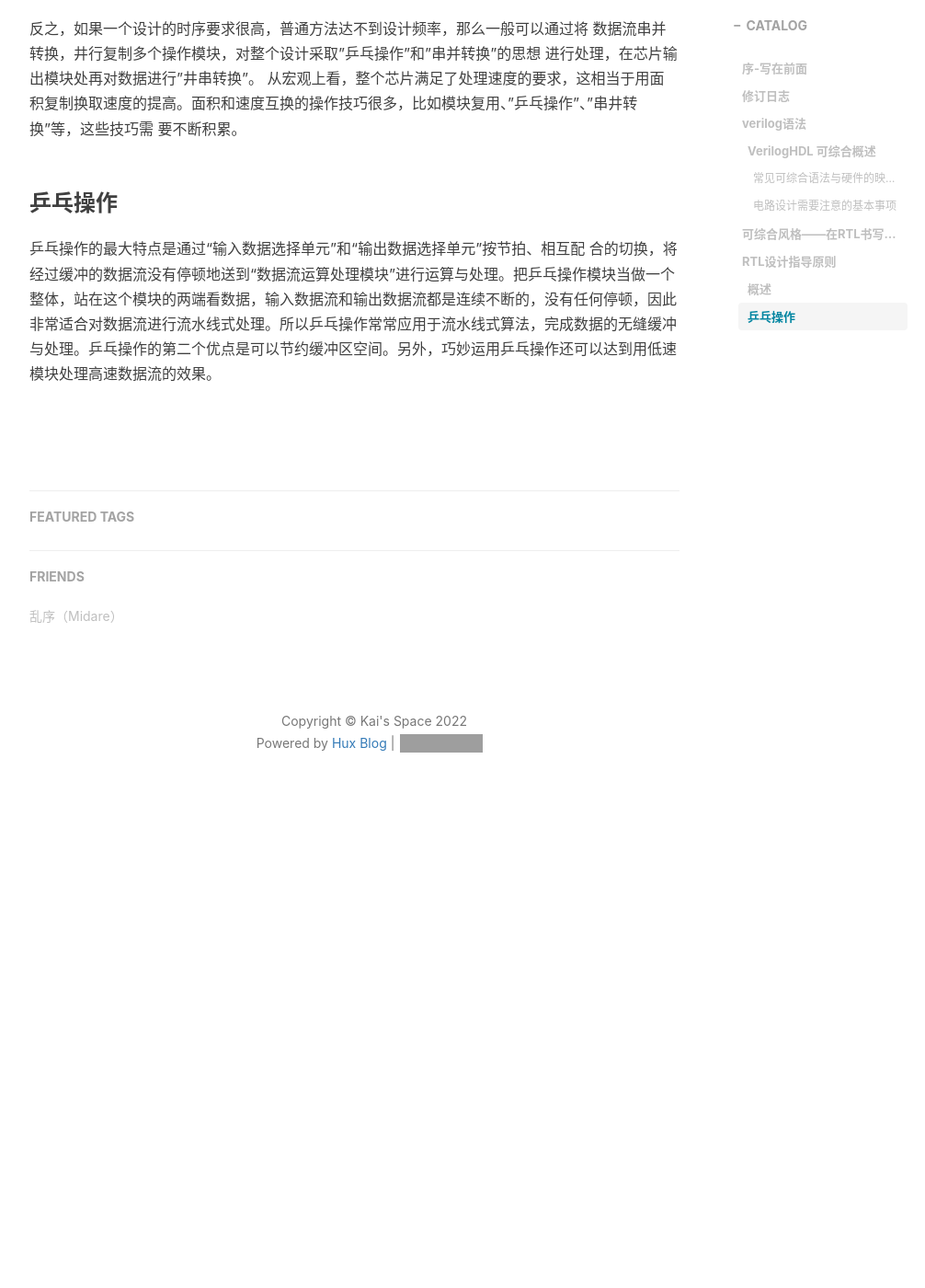
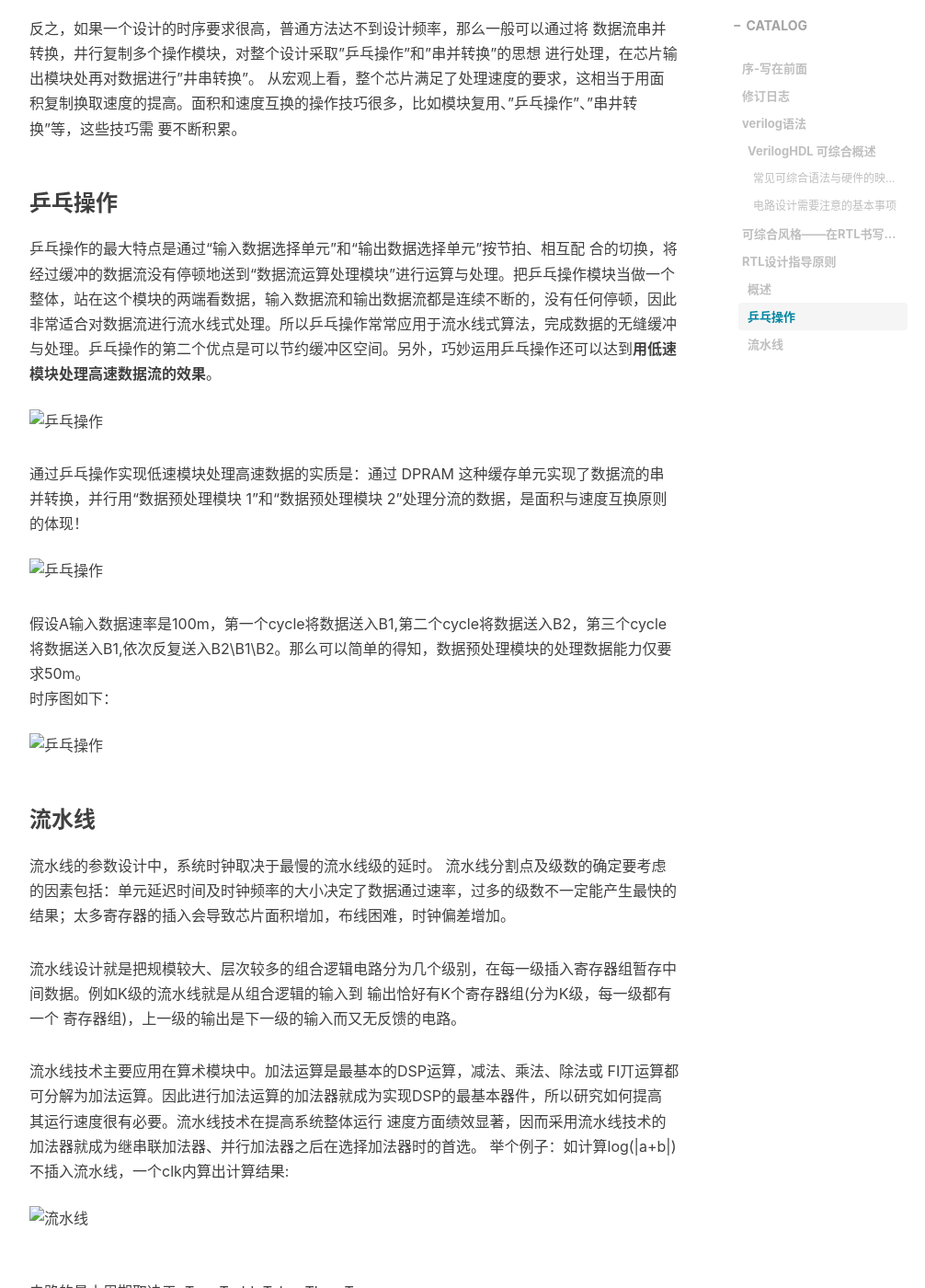
Before and after one commit to Kaigard/Kaigard.github.io, a Jekyll site: the page built from _posts/An Incomplete Guide to ASIC/2022-8-16-AIG_ASIC.md, in a window 1280 px wide and 1400 px high, scrolled down 6434 px. Shown: the whole window at 92% size, without its empty margins (233-1239 px from the left). Built offline with Jekyll 4.4.1, drawn with Linux system fonts in a browser that asks for light colours; nearby versions of some CDN libraries; comment, search, counter and statistics services are not loaded; before the commit the page ends 7346 px from its top, so only the background shows below that; some of the changed text lies outside the part shown; grey boxes are pictures that could not be loaded.

Commit message:
完成第一章。

```diff
--- a/_posts/An Incomplete Guide to ASIC/2022-8-16-AIG_ASIC.md
+++ b/_posts/An Incomplete Guide to ASIC/2022-8-16-AIG_ASIC.md
@@ -139,4 +139,30 @@ RTL 级设计的评判标准很多，如时序性能、所占面积、可测试
 
 ### 乒乓操作
 
-乒乓操作的最大特点是通过“输入数据选择单元”和“输出数据选择单元”按节拍、相互配 合的切换，将经过缓冲的数据流没有停顿地送到“数据流运算处理模块”进行运算与处理。把乒乓操作模块当做一个整体，站在这个模块的两端看数据，输入数据流和输出数据流都是连续不断的，没有任何停顿，因此非常适合对数据流进行流水线式处理。所以乒乓操作常常应用于流水线式算法，完成数据的无缝缓冲与处理。乒乓操作的第二个优点是可以节约缓冲区空间。另外，巧妙运用乒乓操作还可以达到用低速模块处理高速数据流的效果。
+乒乓操作的最大特点是通过“输入数据选择单元”和“输出数据选择单元”按节拍、相互配 合的切换，将经过缓冲的数据流没有停顿地送到“数据流运算处理模块”进行运算与处理。把乒乓操作模块当做一个整体，站在这个模块的两端看数据，输入数据流和输出数据流都是连续不断的，没有任何停顿，因此非常适合对数据流进行流水线式处理。所以乒乓操作常常应用于流水线式算法，完成数据的无缝缓冲与处理。乒乓操作的第二个优点是可以节约缓冲区空间。另外，巧妙运用乒乓操作还可以达到**用低速模块处理高速数据流的效果**。
+![乒乓操作](./img/Picture1.png)
+
+通过乒乓操作实现低速模块处理高速数据的实质是：通过 DPRAM 这种缓存单元实现了数据流的串并转换，并行用“数据预处理模块 1”和“数据预处理模块 2”处理分流的数据，是面积与速度互换原则的体现！
+![乒乓操作](./img/Picture2.png)
+
+假设A输入数据速率是100m，第一个cycle将数据送入B1,第二个cycle将数据送入B2，第三个cycle将数据送入B1,依次反复送入B2\B1\B2。那么可以简单的得知，数据预处理模块的处理数据能力仅要求50m。
+时序图如下：
+![乒乓操作](./img/Picture3.png)
+
+### 流水线
+流水线的参数设计中，系统时钟取决于最慢的流水线级的延时。 流水线分割点及级数的确定要考虑的因素包括：单元延迟时间及时钟频率的大小决定了数据通过速率，过多的级数不一定能产生最快的结果；太多寄存器的插入会导致芯片面积增加，布线困难，时钟偏差增加。
+
+流水线设计就是把规模较大、层次较多的组合逻辑电路分为几个级别，在每一级插入寄存器组暂存中间数据。例如K级的流水线就是从组合逻辑的输入到 输出恰好有K个寄存器组(分为K级，每一级都有一个 寄存器组)，上一级的输出是下一级的输入而又无反馈的电路。
+
+流水线技术主要应用在算术模块中。加法运算是最基本的DSP运算，减法、乘法、除法或 FI丌运算都可分解为加法运算。因此进行加法运算的加法器就成为实现DSP的最基本器件，所以研究如何提高 其运行速度很有必要。流水线技术在提高系统整体运行 速度方面绩效显著，因而采用流水线技术的加法器就成为继串联加法器、并行加法器之后在选择加法器时的首选。
+举个例子：如计算log(|a+b|)
+不插入流水线，一个clk内算出计算结果:
+![流水线](./img/Picture4.png)
+电路的最小周期取决于: Tcq+Tadd+Tabs+Tlog+Tsu
+插入流水线，加法器组合逻辑后加寄存器、在求绝对值组合逻辑后加寄存器、在求对数组合逻辑后加寄存器。也就是3个时钟后才能得到数据的计算结果:
+![流水线](./img/Picture5.png)
+电路的最小周期取决于: Tcq+max(Tadd+Tabs+Tlog)+Tsu
+
+> 一道题目:
+> ![流水线](./img/Picture6.png)
+> ![流水线](./img/Picture7.png)
```
Also changed, not shown: _posts/An Incomplete Guide to ASIC/img/Picture1.png (added), _posts/An Incomplete Guide to ASIC/img/Picture2.png (added), _posts/An Incomplete Guide to ASIC/img/Picture3.png (added), _posts/An Incomplete Guide to ASIC/img/Picture4.png (added), _posts/An Incomplete Guide to ASIC/img/Picture5.png (added), _posts/An Incomplete Guide to ASIC/img/Picture6.png (added), _posts/An Incomplete Guide to ASIC/img/Picture7.png (added).
